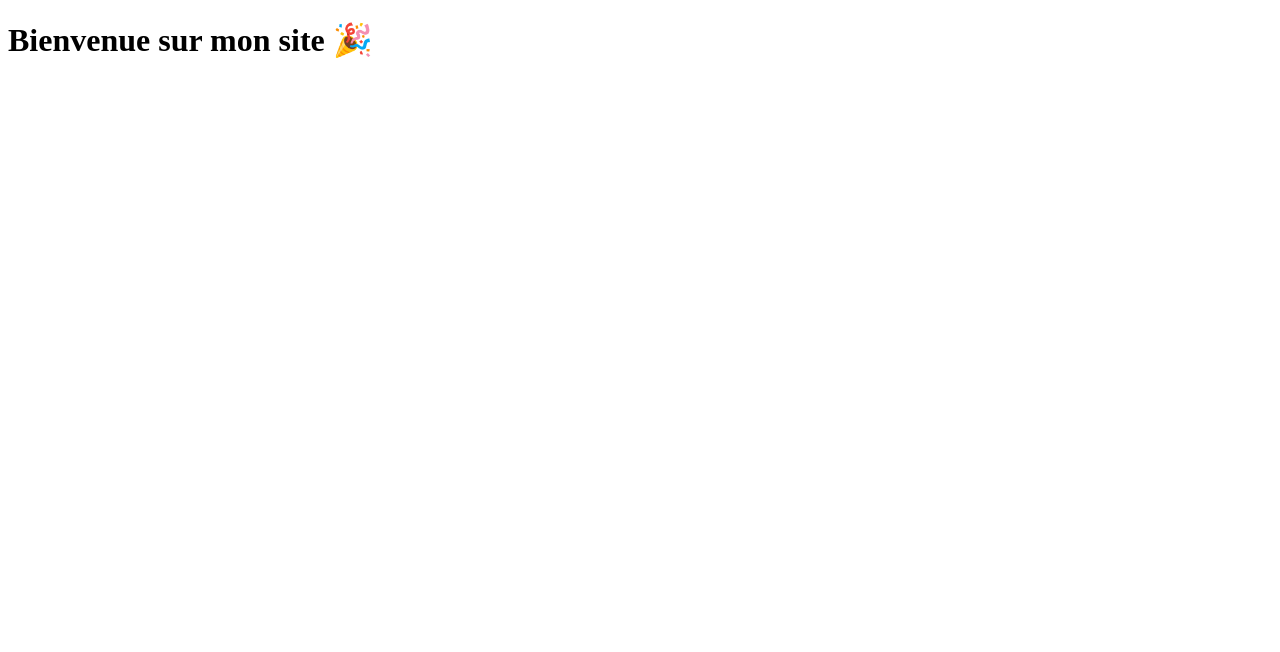
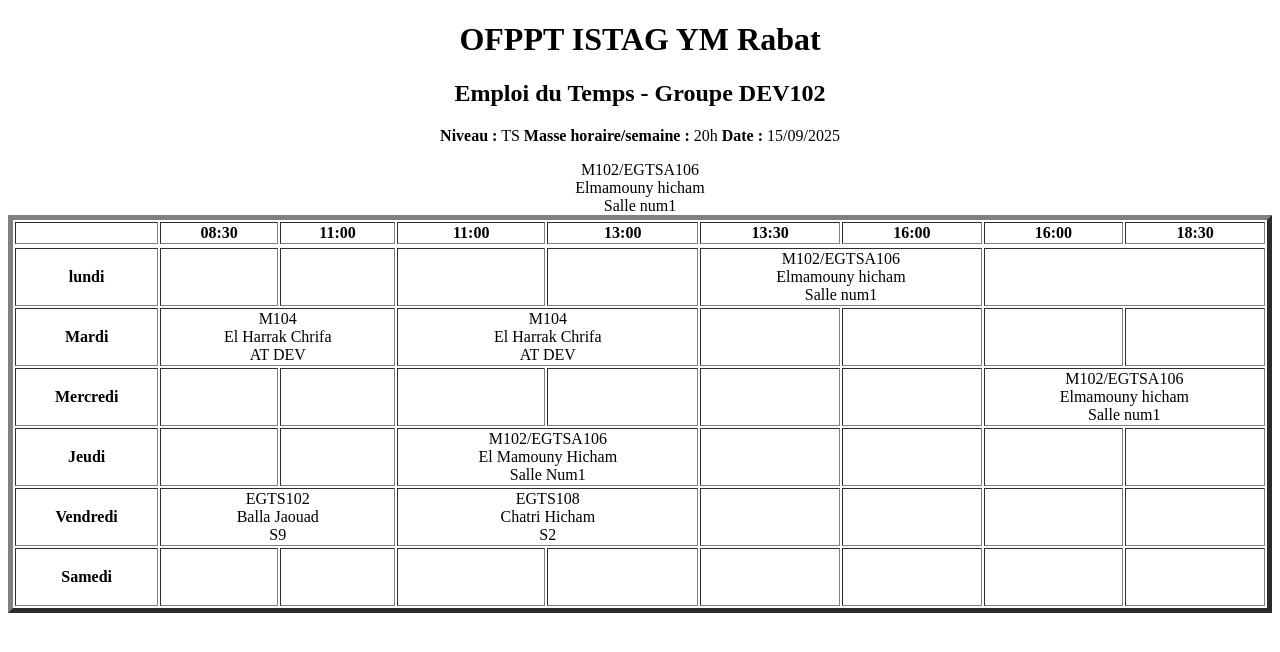
Before and after one commit to douae-ech/douaee.github.io, a plain HTML site: page index.html in a window 1280 px wide. Drawn offline with Linux system fonts and the light colour scheme.

Commit message:
Add schedule table to index.html
Signed-off-by: douae-ech <echahdid@gmail.com>

```diff
--- a/index.html
+++ b/index.html
@@ -1,10 +1,99 @@
 <!DOCTYPE html>
 <html lang="fr">
 <head>
-  <meta charset="UTF-8">
-  <title>Mon site</title>
+
 </head>
 <body>
-  <h1>Bienvenue sur mon site 🎉</h1>
+    <table border="5" width="100%">
+         <h1><center>OFPPT ISTAG YM Rabat</center></h1>
+  <h2><center>Emploi du Temps - Groupe DEV102</center></h2>
+  <p><center><strong>Niveau :</strong> TS   <strong>Masse horaire/semaine :</strong> 20h   <strong>Date :</strong> 15/09/2025</center></p>
+
+    <tr>
+      <th></th>
+      <th>08:30</th>
+      <th>11:00</th>
+      <th>11:00</th>
+      <th>13:00</th>
+      <th>13:30</th>
+      <th>16:00</th>
+      <th>16:00</th>
+      <th>18:30</th>
+    </tr>
+    <tr>
+        <tr>
+            <th>lundi</th>
+             <td></td>
+             <td></td>
+             <td></td>
+             <td></td>
+             <td colspan="2"><center>M102/EGTSA106<br>Elmamouny hicham<br>Salle num1</center></td>
+             <td colspan="2"></td><center>M102/EGTSA106<br>Elmamouny hicham<br>Salle num1</center></td>
+
+
+        </tr>
+        <tr>
+            <th>Mardi</th>
+             <td colspan="2"><center>M104<br>El Harrak Chrifa<br>AT DEV</center></td>
+             <td colspan="2"><center>M104<br>El Harrak Chrifa<br>AT DEV</center></td>
+             <td></td>
+             <td></td>
+             <td></td>
+             <td></td>
+
+        </tr>
+        <tr>
+            <th>Mercredi</th>
+            <td></td>
+             <td></td>
+             <td></td>
+             <td></td>
+             <td></td>
+             <td></td>
+             <td colspan="2"><center>M102/EGTSA106<br>Elmamouny hicham<br>Salle num1</center></td>
+
+
+        </tr>
+        <tr>
+             <th>Jeudi</th>
+             <td></td>
+             <td></td>
+             <td colspan="2"><center>M102/EGTSA106<br>El Mamouny Hicham<br>Salle Num1</center></td>
+             <td></td>
+             <td></td>
+             <td></td>
+             <td></td>
+        </tr>
+        <tr>
+            <th>Vendredi</th>
+             <td colspan="2"><center>EGTS102<br>Balla Jaouad<br>S9</center></td>
+             <td colspan="2"><center>EGTS108<br>Chatri Hicham<br>S2</center></td>
+             <td></td>
+             <td></td>
+             <td></td>
+             <td></td>
+
+        </tr>
+        <tr>
+            <th>Samedi</th>
+            <td><br><br><br></td>
+             <td></td>
+             <td></td>
+             <td></td>
+             <td></td>
+             <td></td>
+             <td></td>
+             <td></td>
+
+
+        </tr>
+
+
+
+    </table>
+
+
+
+
 </body>
 </html>
```
